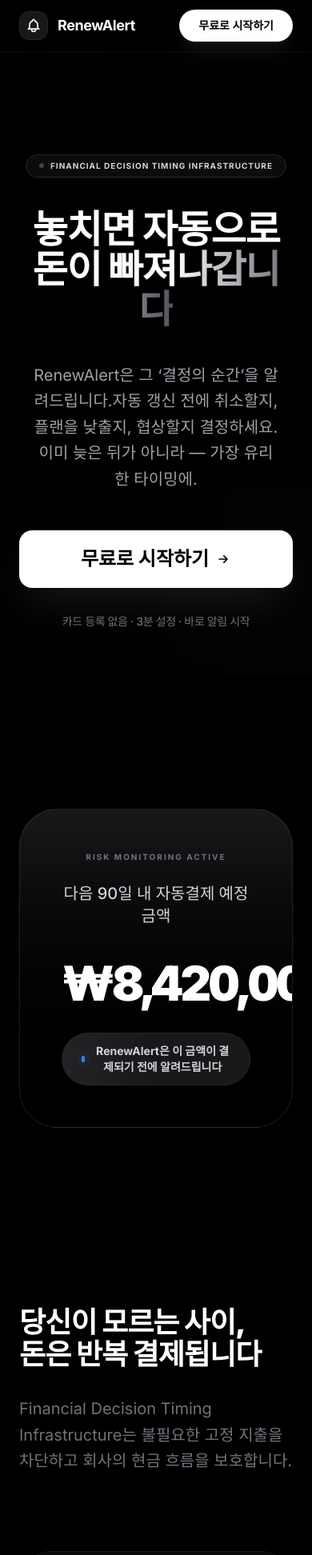
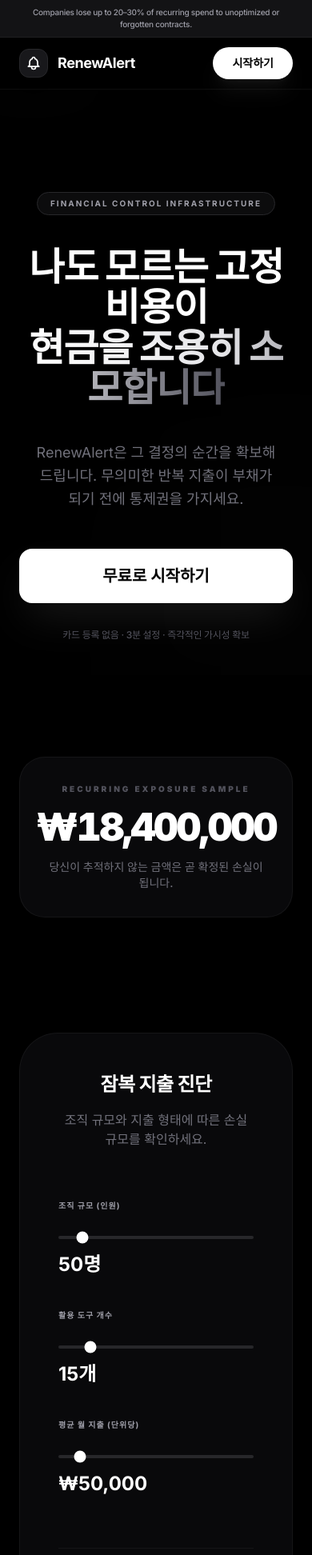
Before and after one commit to ilmagnificho/renewalert, a Next.js app: page / in a window 390 px wide. Shown: the top 1944 px of the page at 80% size. Built offline with nearby package versions, Linux system fonts and the light colour scheme.

Commit message:
pivot: High-stakes Financial Control Infrastructure rewrite with Waste Calculator

```diff
--- a/app/page.tsx
+++ b/app/page.tsx
@@ -1,8 +1,15 @@
+'use client';
+
 import Link from 'next/link';
-
-export const dynamic = 'force-dynamic';
+import { useState, useEffect } from 'react';
 
 export default function LandingPage() {
+  const [employees, setEmployees] = useState(50);
+  const [tools, setTools] = useState(15);
+  const [spend, setSpend] = useState(50000); // per tool per month
+
+  const estimatedWaste = employees * tools * (spend * 0.2) * 12;
+
   return (
     <div className="min-h-screen bg-[#000000] text-foreground overflow-x-hidden selection:bg-white selection:text-black">
       {/* Dynamic Background Effects */}
@@ -11,8 +18,15 @@
         <div className="absolute bottom-[-10%] right-[-10%] w-[40%] h-[40%] bg-zinc-500/5 rounded-full blur-[120px]" />
       </div>
 
+      {/* Financial Exposure Line */}
+      <div className="relative z-[60] bg-zinc-900/80 backdrop-blur-md border-b border-white/5 py-2 px-6 text-center">
+        <p className="text-[10px] sm:text-xs font-medium tracking-tight text-zinc-400">
+          Companies lose up to 20–30% of recurring spend to unoptimized or forgotten contracts.
+        </p>
+      </div>
+
       {/* Navigation */}
-      <nav className="fixed top-0 left-0 right-0 z-50 bg-black/60 backdrop-blur-xl border-b border-white/5">
+      <nav className="sticky top-0 left-0 right-0 z-50 bg-black/60 backdrop-blur-xl border-b border-white/5">
         <div className="max-w-7xl mx-auto px-6 h-16 flex items-center justify-between">
           <Link href="/" className="flex items-center gap-3 group cursor-pointer">
             <div className="w-9 h-9 rounded-xl bg-zinc-900 border border-zinc-800 flex items-center justify-center shadow-lg group-hover:scale-105 transition-all duration-200">
@@ -33,212 +47,212 @@
               href="/login?auto_demo=true"
               className="text-sm font-semibold bg-white text-black px-6 py-2.5 rounded-full hover:bg-zinc-200 transition-all duration-200 shadow-xl shadow-white/5 active:scale-95"
             >
-              무료로 시작하기
+              시작하기
             </Link>
           </div>
         </div>
       </nav>
 
       {/* Hero Section */}
-      <section className="relative pt-48 pb-32 px-6 z-10 overflow-hidden">
+      <section className="relative pt-32 pb-24 px-6 z-10 overflow-hidden">
         <div className="max-w-5xl mx-auto text-center">
-          <div className="inline-flex items-center gap-2 bg-zinc-900/50 border border-zinc-800 text-zinc-300 text-[10px] uppercase tracking-widest font-bold px-4 py-1.5 rounded-full mb-10 backdrop-blur-md animate-fade-in-up">
-            <span className="w-1.5 h-1.5 rounded-full bg-zinc-500 animate-pulse" />
-            <span>Financial Decision Timing Infrastructure</span>
+          <div className="inline-flex items-center gap-2 bg-zinc-900/50 border border-zinc-800 text-zinc-400 text-[10px] uppercase tracking-[0.2em] font-bold px-4 py-1.5 rounded-full mb-10 backdrop-blur-md">
+            <span>Financial Control Infrastructure</span>
           </div>
-          <h1 className="text-5xl sm:text-7xl lg:text-8xl font-black tracking-tight leading-[1.05] mb-10 text-white animate-fade-in-up" style={{ animationDelay: '0.1s' }}>
-            놓치면 자동으로<br />
-            <span className="bg-clip-text text-transparent bg-gradient-to-r from-white via-white to-zinc-600">돈이 빠져나갑니다</span>
+          <h1 className="text-5xl sm:text-7xl lg:text-8xl font-black tracking-tight leading-[1.05] mb-10 text-white animate-fade-in-up">
+            나도 모르는 고정 비용이<br />
+            <span className="bg-clip-text text-transparent bg-gradient-to-r from-white via-zinc-200 to-zinc-600">현금을 조용히 소모합니다</span>
           </h1>
-          <p className="text-xl sm:text-2xl text-zinc-400 max-w-3xl mx-auto mb-12 leading-relaxed animate-fade-in-up px-4" style={{ animationDelay: '0.2s' }}>
-            RenewAlert은 그 ‘결정의 순간’을 알려드립니다.<br className="hidden md:block" />
-            자동 갱신 전에 취소할지, 플랜을 낮출지, 협상할지 결정하세요.<br className="hidden md:block" />
-            이미 늦은 뒤가 아니라 — 가장 유리한 타이밍에.
+          <p className="text-lg sm:text-2xl text-zinc-500 max-w-3xl mx-auto mb-12 leading-relaxed px-4">
+            RenewAlert은 그 결정의 순간을 확보해 드립니다. <br className="hidden md:block" />
+            무의미한 반복 지출이 부채가 되기 전에 통제권을 가지세요.
           </p>
-          <div className="flex flex-col sm:flex-row items-center justify-center gap-6 animate-fade-in-up" style={{ animationDelay: '0.3s' }}>
+          <div className="flex flex-col sm:flex-row items-center justify-center gap-6">
             <Link
               href="/login?auto_demo=true"
-              className="group w-full sm:w-auto inline-flex items-center justify-center gap-2 bg-white text-black font-bold px-10 py-5 rounded-2xl hover:bg-zinc-200 transition-all duration-300 text-2xl shadow-2xl shadow-white/10 hover:-translate-y-1 active:scale-95"
+              className="group w-full sm:w-auto inline-flex items-center justify-center gap-2 bg-white text-black font-bold px-10 py-5 rounded-2xl hover:bg-zinc-200 transition-all duration-300 text-xl shadow-2xl shadow-white/10"
             >
               무료로 시작하기
-              <svg className="w-5 h-5 group-hover:translate-x-1 transition-transform" fill="none" viewBox="0 0 24 24" stroke="currentColor">
-                <path strokeLinecap="round" strokeLinejoin="round" strokeWidth={2} d="M13 7l5 5m0 0l-5 5m5-5H6" />
-              </svg>
             </Link>
           </div>
-          <p className="mt-8 text-zinc-500 text-sm font-medium tracking-tight animate-fade-in" style={{ animationDelay: '0.5s' }}>
-            카드 등록 없음 · 3분 설정 · 바로 알림 시작
+          <p className="mt-8 text-zinc-600 text-xs font-medium tracking-tight">
+            카드 등록 없음 · 3분 설정 · 즉각적인 가시성 확보
           </p>
         </div>
       </section>
 
-      {/* At-Risk Money Widget (High Impact) */}
-      <section className="relative py-24 z-10 px-6">
+      {/* At-Risk Money Label */}
+      <section className="py-12 z-10 px-6">
         <div className="max-w-4xl mx-auto">
-          <div className="relative group overflow-hidden rounded-[3rem] border border-white/10 bg-gradient-to-b from-zinc-900 to-black p-1">
-            <div className="p-12 sm:p-20 text-center">
-              <p className="text-zinc-500 uppercase tracking-[0.2em] text-[10px] font-bold mb-6">Risk Monitoring Active</p>
-              <h3 className="text-zinc-300 text-xl font-medium mb-10">다음 90일 내 자동결제 예정 금액</h3>
-              <div className="text-6xl sm:text-8xl font-black text-white mb-8 tracking-tighter tabular-nums">
-                ₩8,420,000
-              </div>
-              <div className="inline-flex items-center gap-3 px-6 py-3 rounded-full bg-zinc-900 border border-zinc-800 shadow-xl overflow-hidden relative">
-                <div className="absolute inset-0 bg-gradient-to-r from-transparent via-white/5 to-transparent animate-shimmer pointer-events-none" />
-                <span className="w-2 h-2 rounded-full bg-blue-500 shadow-[0_0_10px_rgba(59,130,246,0.5)]" />
-                <span className="text-zinc-300 text-sm font-bold">RenewAlert은 이 금액이 결제되기 전에 알려드립니다</span>
-              </div>
+          <div className="flex flex-col items-center justify-center p-8 border border-white/5 bg-zinc-950 rounded-[2rem] text-center">
+            <span className="text-zinc-600 text-[10px] font-black uppercase tracking-[0.3em] mb-4">Recurring Exposure Sample</span>
+            <div className="text-5xl sm:text-6xl font-black text-white tabular-nums tracking-tighter mb-4">
+              ₩18,400,000
+            </div>
+            <p className="text-zinc-500 text-sm font-medium">당신이 추적하지 않는 금액은 곧 확정된 손실이 됩니다.</p>
+          </div>
+        </div>
+      </section>
+
+      {/* Waste Calculator Section */}
+      <section className="py-24 px-6 z-10">
+        <div className="max-w-4xl mx-auto p-12 bg-zinc-950 border border-white/5 rounded-[3rem] shadow-3xl">
+          <div className="text-center mb-16">
+            <h2 className="text-2xl sm:text-3xl font-bold text-white mb-4 tracking-tight">잠복 지출 진단</h2>
+            <p className="text-zinc-500">조직 규모와 지출 형태에 따른 손실 규모를 확인하세요.</p>
+          </div>
+
+          <div className="grid grid-cols-1 md:grid-cols-3 gap-10 mb-16">
+            <div className="space-y-4">
+              <label className="text-[10px] font-bold text-zinc-400 uppercase tracking-widest block">조직 규모 (인원)</label>
+              <input
+                type="range" min="1" max="500" value={employees}
+                onChange={(e) => setEmployees(parseInt(e.target.value))}
+                className="w-full accent-white h-1 bg-zinc-800 rounded-lg appearance-none cursor-pointer"
+              />
+              <div className="text-2xl font-bold text-white">{employees}명</div>
+            </div>
+            <div className="space-y-4">
+              <label className="text-[10px] font-bold text-zinc-400 uppercase tracking-widest block">활용 도구 개수</label>
+              <input
+                type="range" min="1" max="100" value={tools}
+                onChange={(e) => setTools(parseInt(e.target.value))}
+                className="w-full accent-white h-1 bg-zinc-800 rounded-lg appearance-none cursor-pointer"
+              />
+              <div className="text-2xl font-bold text-white">{tools}개</div>
+            </div>
+            <div className="space-y-4">
+              <label className="text-[10px] font-bold text-zinc-400 uppercase tracking-widest block">평균 월 지출 (단위당)</label>
+              <input
+                type="range" min="10000" max="500000" step="10000" value={spend}
+                onChange={(e) => setSpend(parseInt(e.target.value))}
+                className="w-full accent-white h-1 bg-zinc-800 rounded-lg appearance-none cursor-pointer"
+              />
+              <div className="text-2xl font-bold text-white">₩{spend.toLocaleString()}</div>
+            </div>
+          </div>
+
+          <div className="pt-12 border-t border-white/5 text-center">
+            <p className="text-zinc-500 text-sm font-medium mb-4 uppercase tracking-[0.2em]">Estimated annual waste</p>
+            <div className="text-4xl sm:text-6xl font-black text-white mb-10 tracking-tighter tabular-nums">
+              ₩{estimatedWaste.toLocaleString()}
+            </div>
+            <Link
+              href="/login"
+              className="inline-flex items-center justify-center gap-2 bg-zinc-900 border border-zinc-800 text-white font-bold px-12 py-5 rounded-2xl hover:bg-zinc-800 transition-all duration-300 text-xl"
+            >
+              지출 리스크 제거하기
+            </Link>
+          </div>
+        </div>
+      </section>
+
+      {/* Executive Reframe Block */}
+      <section className="py-32 px-6 z-10 border-y border-white/5 bg-zinc-950/20">
+        <div className="max-w-7xl mx-auto">
+          <div className="text-center mb-24">
+            <h2 className="text-3xl sm:text-5xl font-black text-white mb-6">금융 의사결정을 위한 신호 시스템</h2>
+            <p className="text-zinc-500 text-lg">RenewAlert은 관리 도구가 아닌, 회사의 현금을 보호하는 인프라입니다.</p>
+          </div>
+
+          <div className="grid grid-cols-1 md:grid-cols-3 gap-16">
+            <div className="space-y-6">
+              <div className="text-2xl font-bold text-zinc-200">Decision Timing</div>
+              <p className="text-zinc-500 leading-relaxed text-sm">갱신이나 중단 여부를 결정하기 위한 최적의 협상 시간을 확보합니다.</p>
+            </div>
+            <div className="space-y-6">
+              <div className="text-2xl font-bold text-zinc-200">Financial Visibility</div>
+              <p className="text-zinc-500 leading-relaxed text-sm">회계 장부에 기록되기 전, 예정된 모든 반복 지출 리스크를 가시화합니다.</p>
+            </div>
+            <div className="space-y-6">
+              <div className="text-2xl font-bold text-zinc-200">Contract Memory</div>
+              <p className="text-zinc-500 leading-relaxed text-sm">인력 교체와 관계없이 조직의 계약 지식과 히스토리를 자산화합니다.</p>
             </div>
           </div>
         </div>
       </section>
 
-      {/* The Problem: Authority Focus */}
-      <section className="py-32 px-6 relative z-10">
-        <div className="max-w-7xl mx-auto">
-          <div className="text-left mb-24 max-w-3xl">
-            <h2 className="text-4xl sm:text-6xl font-black text-white mb-8 leading-[1.1] tracking-tight">당신이 모르는 사이,<br />돈은 반복 결제됩니다</h2>
-            <p className="text-zinc-500 text-xl leading-relaxed">Financial Decision Timing Infrastructure는 불필요한 고정 지출을 차단하고 회사의 현금 흐름을 보호합니다.</p>
+      {/* Summary Audit: The Problem */}
+      <section className="py-32 px-6 relative z-10 overflow-hidden">
+        <div className="max-w-7xl mx-auto flex flex-col items-center">
+          <div className="text-center mb-24 max-w-4xl">
+            <h2 className="text-4xl sm:text-7xl font-black text-white mb-10 leading-[1.1] tracking-tight">보이지 않는 지출은<br />확정된 손실입니다</h2>
           </div>
 
-          <div className="grid grid-cols-1 md:grid-cols-3 gap-10">
-            <div className="bg-zinc-950 border border-zinc-900 p-12 rounded-[2.5rem] hover:border-zinc-800 transition-all duration-300 group shadow-2xl">
-              <h3 className="text-2xl font-bold text-white mb-6">자동결제 방치</h3>
-              <p className="text-zinc-400 leading-relaxed text-lg mb-8">
-                사용하지 않는 SaaS, 잊고 있던 구독 — 아무도 확인하지 않으면 비용은 무한히 발생합니다.
-              </p>
-              <div className="p-5 rounded-2xl bg-zinc-900/50 border border-zinc-800/50">
-                <p className="text-zinc-500 text-xs font-bold uppercase tracking-widest mb-1">Financial Impact</p>
-                <p className="text-white text-lg font-bold">평균 구독 비용의 30%가 낭비됩니다</p>
-              </div>
-            </div>
-
-            <div className="bg-zinc-950 border border-zinc-900 p-12 rounded-[2.5rem] hover:border-zinc-800 transition-all duration-300 group shadow-2xl">
-              <h3 className="text-2xl font-bold text-white mb-6">해지 타이밍 결핍</h3>
-              <p className="text-zinc-400 leading-relaxed text-lg">
-                대부분의 계약은 이미 갱신된 후에야 떠올립니다. RenewAlert은 단순히 결제 알림이 아닌, **'결정할 수 있는 순간'**을 확보해 드립니다.
+          <div className="grid grid-cols-1 md:grid-cols-3 gap-8 w-full">
+            <div className="p-10 rounded-[2.5rem] border border-zinc-900 bg-zinc-950/50 hover:bg-zinc-900/50 transition-colors">
+              <h3 className="text-xl font-bold text-white mb-6">반복 지출 누수</h3>
+              <p className="text-zinc-500 text-sm leading-relaxed">
+                사용되지 않는 리소스와 휴면 계정이 침묵 속에서 현금을 소모합니다.
               </p>
             </div>
-
-            <div className="bg-zinc-950 border border-zinc-900 p-12 rounded-[2.5rem] hover:border-zinc-800 transition-all duration-300 group shadow-2xl">
-              <h3 className="text-2xl font-bold text-white mb-6">흩어진 계약 정보</h3>
-              <p className="text-zinc-400 leading-relaxed text-lg">
-                담당자가 바뀌거나 메일이 묻히는 순간 중요한 계약 조건도 사라집니다. 우리는 모든 재무 일정의 **단일 기준점(Single Source of Truth)**이 됩니다.
+            <div className="p-10 rounded-[2.5rem] border border-zinc-900 bg-zinc-950/50 hover:bg-zinc-900/50 transition-colors">
+              <h3 className="text-xl font-bold text-white mb-6">통제권 상실</h3>
+              <p className="text-zinc-500 text-sm leading-relaxed">
+                이미 결제된 후에 인지하는 것은 대응이 아닌 사후 처리에 불과합니다.
+              </p>
+            </div>
+            <div className="p-10 rounded-[2.5rem] border border-zinc-900 bg-zinc-950/50 hover:bg-zinc-900/50 transition-colors">
+              <h3 className="text-xl font-bold text-white mb-6">파편화된 리스크</h3>
+              <p className="text-zinc-500 text-sm leading-relaxed">
+                제각각인 일정을 통합하지 못하면 재무 계획의 불확실성이 증가합니다.
               </p>
             </div>
           </div>
         </div>
       </section>
 
-      {/* Core Value Shift: Small CFO Focus */}
-      <section className="py-40 px-6 border-y border-white/5 bg-zinc-950/50 relative z-10">
-        <div className="max-w-7xl mx-auto">
-          <div className="text-center mb-28">
-            <h2 className="text-4xl sm:text-6xl font-black text-white mb-8 leading-tight">관리 도구가 아닙니다.<br />재무 의사결정을 위한 신호 시스템입니다.</h2>
+      {/* Pricing ROI Section */}
+      <section className="py-32 px-6 z-10">
+        <div className="max-w-6xl mx-auto text-center mb-20">
+          <h2 className="text-3xl font-black text-white mb-6 tracking-tighter">Plan</h2>
+          <p className="text-zinc-500 font-medium">단 한 번의 불필요한 자동 갱신만 차단해도 1년 사용료 이상의 가치를 확보합니다.</p>
+        </div>
+
+        <div className="grid grid-cols-1 md:grid-cols-2 gap-8 max-w-4xl mx-auto items-center">
+          <div className="p-10 rounded-[2.5rem] border border-zinc-900 bg-zinc-950 flex flex-col items-center text-center">
+            <span className="text-zinc-600 font-bold uppercase tracking-widest text-[9px] mb-4">Initial</span>
+            <h3 className="text-xl font-bold text-white mb-4 tracking-tighter">FREE</h3>
+            <ul className="space-y-4 text-zinc-500 text-xs font-medium mb-12 flex-1">
+              <li>계약 3개 리스크 추적</li>
+              <li>기본 의사결정 시점 알림</li>
+              <li>실시간 환율 변동 가시화</li>
+            </ul>
+            <Link href="/login" className="w-full py-4 rounded-xl border border-zinc-800 text-zinc-400 font-bold hover:text-white transition-colors text-sm">무료로 시작</Link>
           </div>
-          <div className="grid grid-cols-1 md:grid-cols-3 gap-20">
-            <div className="text-center">
-              <div className="w-16 h-16 rounded-full bg-zinc-900 border border-zinc-800 flex items-center justify-center text-3xl mx-auto mb-10">⏳</div>
-              <h4 className="text-xl font-bold text-white mb-4">Decision Window Alerts</h4>
-              <p className="text-zinc-500 leading-relaxed">단순 알림이 아닌, 갱신 전에 행동하고 협상할 수 있는 충분한 시간을 확보해 드립니다.</p>
-            </div>
-            <div className="text-center">
-              <div className="w-16 h-16 rounded-full bg-zinc-900 border border-zinc-800 flex items-center justify-center text-3xl mx-auto mb-10">🩺</div>
-              <h4 className="text-xl font-bold text-white mb-4">Financial Risk Visibility</h4>
-              <p className="text-zinc-500 leading-relaxed">매몰 비용이 되기 쉬운 예정된 지출을 사전에 투명하게 가시화합니다.</p>
-            </div>
-            <div className="text-center">
-              <div className="w-16 h-16 rounded-full bg-zinc-900 border border-zinc-800 flex items-center justify-center text-3xl mx-auto mb-10">🧠</div>
-              <h4 className="text-xl font-bold text-white mb-4">Contract Memory</h4>
-              <p className="text-zinc-500 leading-relaxed">회사의 모든 재무 계약 주기를 인수인계 걱정 없이 완벽하게 기억하고 보존합니다.</p>
-            </div>
+
+          <div className="p-12 rounded-[2.5rem] border border-white/10 bg-gradient-to-br from-zinc-800 to-black flex flex-col items-center text-center relative shadow-3xl">
+            <div className="absolute top-0 right-0 px-4 py-1.5 bg-white text-black text-[9px] font-black uppercase tracking-widest rounded-bl-xl">Diagnostic</div>
+            <span className="text-zinc-400 font-bold uppercase tracking-widest text-[9px] mb-4">Operational</span>
+            <h3 className="text-2xl font-bold text-white mb-4 tracking-tighter">PRO</h3>
+            <div className="text-zinc-300 mb-10 font-black text-3xl">₩19,000 <span className="text-zinc-600 text-xs font-medium">/ mo</span></div>
+            <ul className="space-y-5 text-zinc-300 text-sm font-medium mb-12 flex-1">
+              <li>무제한 리스크 자산 등록</li>
+              <li>조직 내 공유 및 가시성 확보</li>
+              <li>정밀 재무 의사결정 창 계산</li>
+              <li>통합 지출 리포트 생성</li>
+            </ul>
+            <Link href="/login" className="w-full py-5 rounded-xl bg-white text-black font-black hover:bg-zinc-200 transition-colors shadow-2xl">모든 리스크 차단</Link>
           </div>
         </div>
       </section>
 
-      {/* How It Works */}
-      <section className="py-32 px-6 relative z-10">
-        <div className="max-w-5xl mx-auto">
-          <h2 className="text-3xl sm:text-5xl font-black text-white mb-20 text-center uppercase tracking-tight">3분 설정으로 재무 리스크 차단</h2>
-          <div className="space-y-4">
-            {[
-              { step: '01', title: '계약 등록', desc: 'SaaS, 임대, 보험 등 모든 반복 결제의 기본 정보를 입력합니다.' },
-              { step: '02', title: 'Decision Window 생성', desc: '해지 또는 조건 변경이 가능한 최적의 시점을 시스템이 자동 계산합니다.' },
-              { step: '03', title: '행동 신호 수신', desc: '이미 늦은 뒤가 아니라, 실제 행동이 가능한 순간에 전략적 알림을 받습니다.' },
-            ].map((item, idx) => (
-              <div key={idx} className="flex flex-col sm:flex-row gap-8 p-10 rounded-[2rem] border border-zinc-900 bg-zinc-950 items-center">
-                <span className="text-5xl font-black text-zinc-800 shrink-0">{item.step}</span>
-                <div className="text-center sm:text-left">
-                  <h4 className="text-xl font-bold text-white mb-2">{item.title}</h4>
-                  <p className="text-zinc-400 text-lg">{item.desc}</p>
-                </div>
-              </div>
-            ))}
-          </div>
+      {/* CTA Final */}
+      <section className="py-48 px-6 z-10 relative text-center">
+        <h2 className="text-5xl sm:text-7xl font-black text-white mb-10 tracking-tighter leading-tight">재무적 명확성을 회복하세요</h2>
+        <p className="text-zinc-500 text-xl mb-12 max-w-2xl mx-auto leading-relaxed font-bold">인프라 구축에 소요되는 시간은 단 3분입니다.</p>
+        <Link
+          href="/login?auto_demo=true"
+          className="inline-flex items-center justify-center gap-2 bg-white text-black font-black px-12 py-6 rounded-2xl hover:bg-zinc-200 transition-all duration-300 text-3xl shadow-3xl shadow-white/5"
+        >
+          즉시 시작하기
+        </Link>
+        <div className="mt-16 text-zinc-700 font-mono text-[10px] uppercase tracking-[0.4em]">
+          Institutional Cash Preservation System
         </div>
       </section>
 
-      {/* Pricing Section */}
-      <section className="py-32 px-6 z-10 bg-zinc-950/30">
-        <div className="max-w-6xl mx-auto">
-          <div className="text-center mb-20">
-            <h2 className="text-4xl font-black text-white mb-4">Plan</h2>
-            <p className="text-zinc-500 text-xl italic font-mono tracking-tight underline underline-offset-8">
-              "RenewAlert은 단 하나의 자동결제만 막아도 로이(ROI)를 즉시 회수합니다."
-            </p>
-          </div>
-
-          <div className="grid grid-cols-1 md:grid-cols-2 gap-8 max-w-4xl mx-auto">
-            {/* Free Plan */}
-            <div className="p-10 rounded-[2.5rem] border border-zinc-900 bg-zinc-950 flex flex-col items-center text-center">
-              <span className="text-zinc-500 font-bold uppercase tracking-widest text-xs mb-4">Standard</span>
-              <h3 className="text-2xl font-bold text-white mb-2">FREE</h3>
-              <div className="text-zinc-400 mb-8 font-medium">개인 관리용</div>
-              <ul className="space-y-4 text-zinc-500 font-medium mb-12 flex-1">
-                <li>계약 3개 등록 가능</li>
-                <li>기본 결정 시점 알림</li>
-                <li>멀티 커런시 환율 계산</li>
-              </ul>
-              <Link href="/login" className="w-full py-4 rounded-xl border border-zinc-800 text-white font-bold hover:bg-zinc-900 transition-colors">시작하기</Link>
-            </div>
-
-            {/* PRO Plan */}
-            <div className="p-10 rounded-[2.5rem] border border-zinc-300/10 bg-gradient-to-br from-zinc-900 to-black flex flex-col items-center text-center relative overflow-hidden shadow-3xl">
-              <div className="absolute top-0 right-0 px-4 py-1 bg-white text-black text-[10px] font-black uppercase tracking-widest rounded-bl-xl">Recommended</div>
-              <span className="text-zinc-400 font-bold uppercase tracking-widest text-xs mb-4">Executive</span>
-              <h3 className="text-2xl font-bold text-white mb-2">PRO</h3>
-              <div className="text-zinc-300 mb-8 font-medium">₩19,000 <span className="text-zinc-500 text-sm">/ month</span></div>
-              <ul className="space-y-4 text-zinc-300 font-medium mb-12 flex-1">
-                <li>무제한 계약 등록</li>
-                <li>팀/부서별 공유 관리</li>
-                <li>Decision Window 정밀 계산</li>
-                <li>재무 리스크 리포트</li>
-              </ul>
-              <Link href="/login" className="w-full py-4 rounded-xl bg-white text-black font-bold hover:bg-zinc-200 transition-colors shadow-2xl">모든 기능 사용하기</Link>
-            </div>
-          </div>
-        </div>
-      </section>
-
-      {/* CTA Section */}
-      <section className="py-48 px-6 z-10 overflow-hidden relative">
-        <div className="max-w-4xl mx-auto text-center relative z-10">
-          <h2 className="text-5xl sm:text-7xl font-black text-white mb-10 leading-tight tracking-tighter">재무 통제를 시작하세요</h2>
-          <p className="text-zinc-500 text-xl sm:text-2xl mb-12 max-w-xl mx-auto leading-relaxed font-medium">
-            Financial Decision Engine이 회사의 보이지 않는 손실을 즉시 차단해 드립니다.
-          </p>
-          <Link
-            href="/login?auto_demo=true"
-            className="inline-flex items-center justify-center gap-2 bg-white text-black font-black px-12 py-6 rounded-2xl hover:bg-zinc-200 transition-all duration-300 text-3xl shadow-3xl shadow-white/5 active:scale-95"
-          >
-            무료로 시작하기
-          </Link>
-          <div className="mt-12 text-zinc-600 font-mono text-sm tracking-widest uppercase">
-            Future-Proof Financial Infrastructure
-          </div>
-        </div>
-      </section>
-
-      {/* Brief Footer */}
+      {/* Footer */}
       <footer className="py-20 px-6 border-t border-white/5 relative z-10">
         <div className="max-w-7xl mx-auto flex flex-col md:flex-row justify-between items-center gap-10">
           <div className="flex items-center gap-3">
@@ -247,10 +261,10 @@
                 <path strokeLinecap="round" strokeLinejoin="round" strokeWidth={2} d="M15 17h5l-1.405-1.405A2.032 2.032 0 0118 14.158V11a6.002 6.002 0 00-4-5.659V5a2 2 0 10-4 0v.341C7.67 6.165 6 8.388 6 11v3.159c0 .538-.214 1.055-.595 1.436L4 17h5m6 0v1a3 3 0 11-6 0v-1m6 0H9" />
               </svg>
             </div>
-            <span className="text-zinc-300 font-bold tracking-tight">RenewAlert</span>
+            <span className="text-zinc-400 font-bold tracking-tighter text-sm uppercase px-1">RenewAlert</span>
           </div>
-          <div className="text-zinc-600 text-[10px] uppercase font-bold tracking-[0.3em]">
-            © 2025 Financial Decision Timing Infrastructure Inc.
+          <div className="text-zinc-700 text-[9px] uppercase font-bold tracking-[0.3em]">
+            © 2025 Financial Control Infrastructure Global
           </div>
         </div>
       </footer>
```
